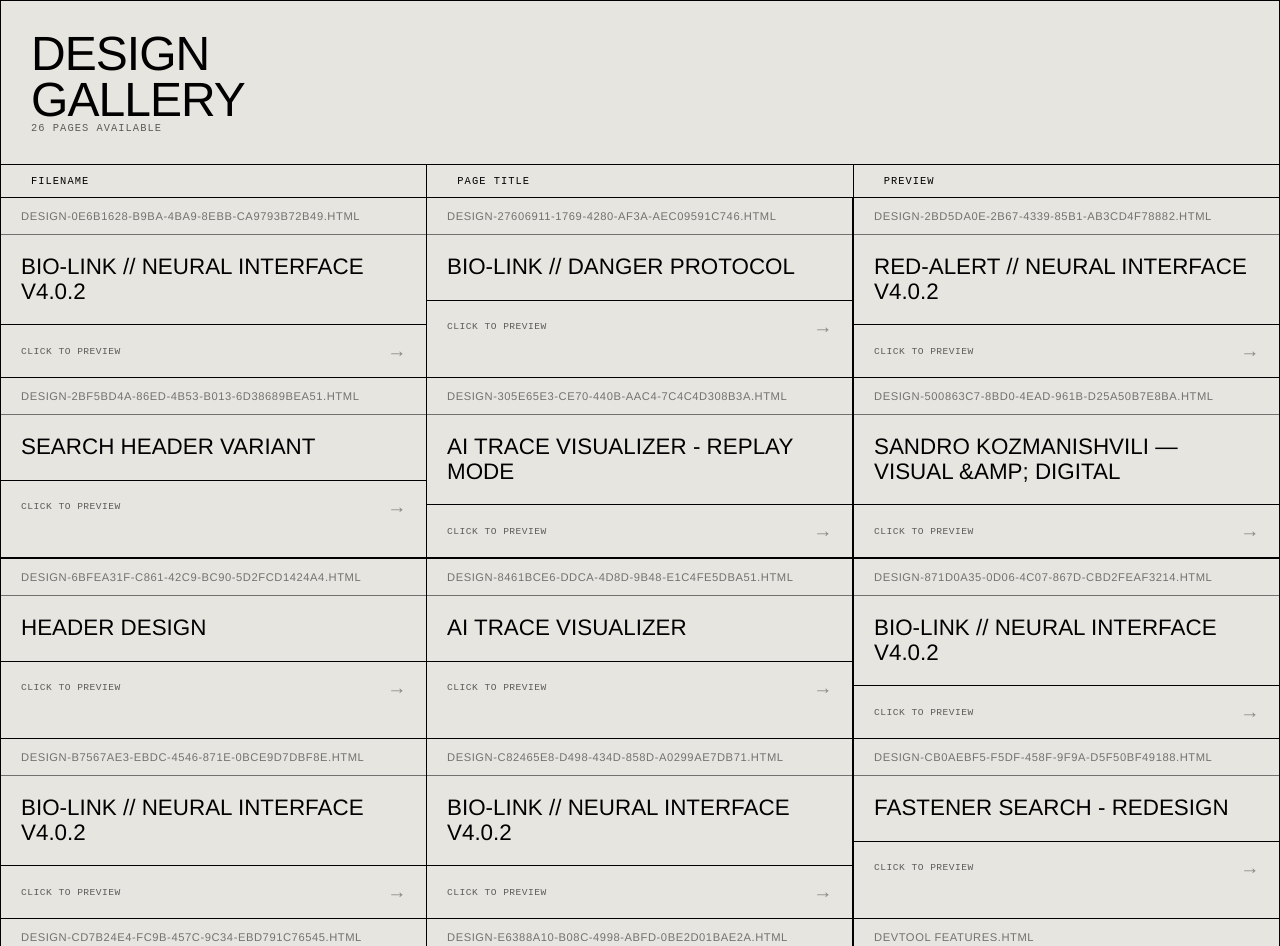
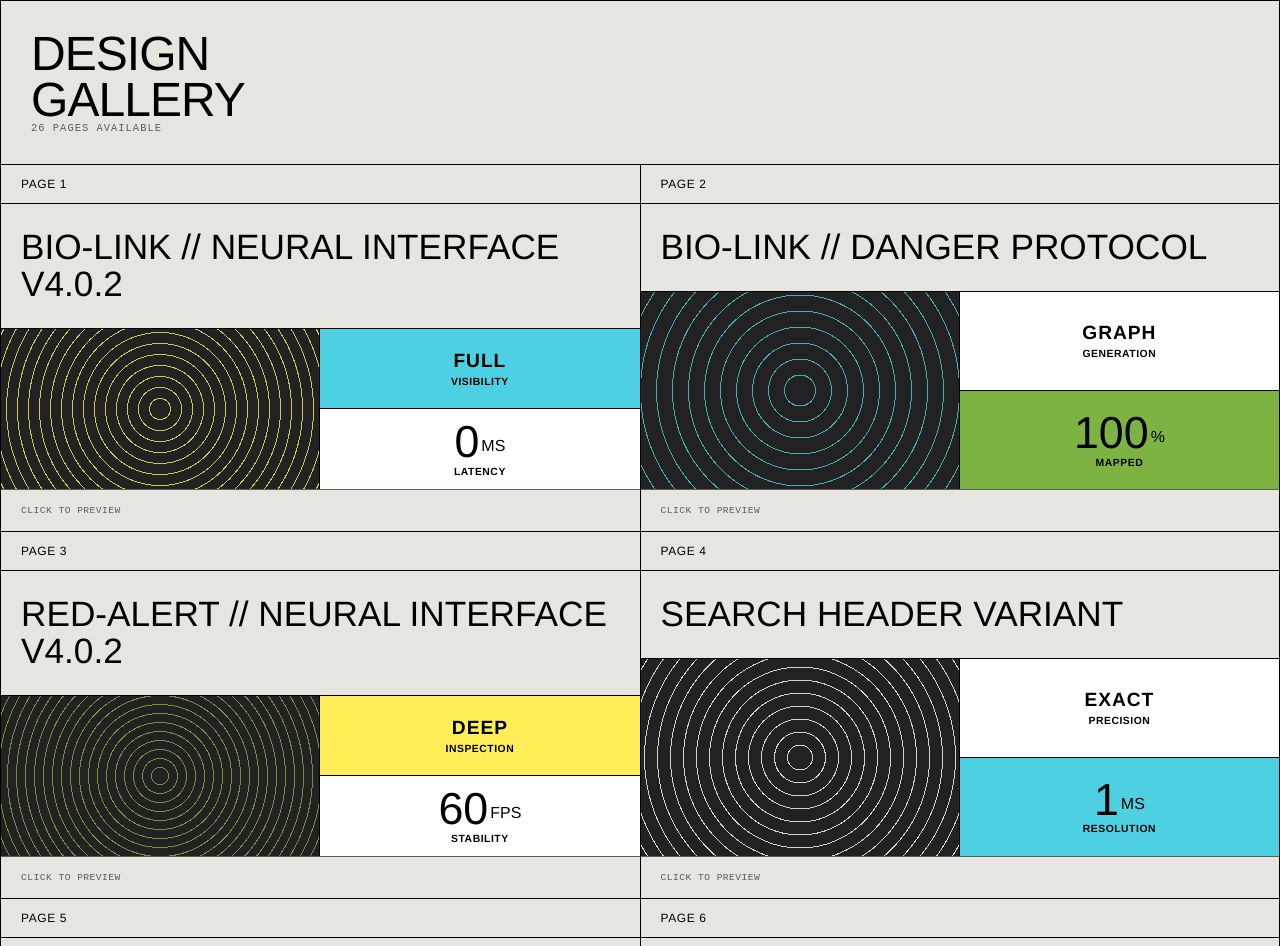
Before and after one commit to alper-sh24/cool-web-ui, a plain HTML site: page index.html in a window 1280 px wide. Shown: the top 946 px of the page. Drawn offline with nearby package versions, Linux system fonts and the light colour scheme.

Commit message:
adjust home page design

```diff
--- a/index.html
+++ b/index.html
@@ -64,73 +64,9 @@
             opacity: 0.6;
         }
 
-        .header-actions {
-            display: flex;
-            gap: 12px;
-            align-items: center;
-        }
-
-        .back-btn {
-            display: none;
-            background: var(--ds-border);
-            color: var(--ds-bg-base);
-            border: none;
-            padding: 12px 20px;
-            font-family: var(--ds-font-mono);
-            font-size: 0.75rem;
-            text-transform: uppercase;
-            letter-spacing: 0.1em;
-            cursor: pointer;
-            transition: opacity 0.2s;
-        }
-
-        .back-btn:hover {
-            opacity: 0.8;
-        }
-
-        .back-btn.visible {
-            display: block;
-        }
-
-        .current-title {
-            font-family: var(--ds-font-mono);
-            font-size: 0.85rem;
-            text-transform: uppercase;
-            letter-spacing: 0.05em;
-            max-width: 400px;
-            overflow: hidden;
-            text-overflow: ellipsis;
-            white-space: nowrap;
-            display: none;
-        }
-
-        .current-title.visible {
-            display: block;
-        }
-
-        .structural-band {
-            display: flex;
-            border-bottom: 1px solid var(--ds-border);
-            background-color: var(--ds-bg-base);
-        }
-
-        .band-item {
-            flex: 1;
-            padding: 10px 30px;
-            font-family: var(--ds-font-mono);
-            font-size: 0.65rem;
-            text-transform: uppercase;
-            letter-spacing: 0.1em;
-            border-right: 1px solid var(--ds-border);
-        }
-
-        .band-item:last-child {
-            border-right: none;
-        }
-
         .gallery-grid {
             display: grid;
-            grid-template-columns: repeat(auto-fill, minmax(320px, 1fr));
+            grid-template-columns: repeat(2, 1fr);
             background-color: var(--ds-border);
             gap: 1px;
             transition: all 0.4s cubic-bezier(0.4, 0, 0.2, 1);
@@ -161,8 +97,7 @@
             flex-direction: column;
             cursor: pointer;
             transition: background-color 0.2s;
-            content-visibility: auto;
-            contain-intrinsic-size: 180px;
+            min-height: 200px;
         }
 
         .page-card:hover {
@@ -172,50 +107,131 @@
         .card-label-band {
             padding: 12px 20px;
             font-family: var(--ds-font-primary);
-            font-size: 0.7rem;
+            font-size: 0.75rem;
             text-transform: uppercase;
             letter-spacing: 0.05em;
             border-bottom: 1px solid var(--ds-border);
-            opacity: 0.5;
         }
 
         .card-title-band {
-            padding: 20px 20px;
+            padding: 25px 20px;
             border-bottom: 1px solid var(--ds-border);
         }
 
         .card-title-band h3 {
-            font-size: 1.4rem;
+            font-size: 2.2rem;
             font-weight: 400;
-            line-height: 1.1;
+            line-height: 1.05;
             text-transform: uppercase;
-            word-break: break-word;
         }
 
-        .card-meta-band {
-            padding: 15px 20px;
+        .card-footer-band {
             display: flex;
-            justify-content: space-between;
-            align-items: center;
+            flex-grow: 1;
+            min-height: 160px;
         }
 
-        .card-filename {
+        .visual-texture {
+            width: 50%;
+            border-right: 1px solid var(--ds-border);
+            background-color: #222;
+            position: relative;
+            overflow: hidden;
+            display: flex;
+            align-items: center;
+            justify-content: center;
+        }
+
+        .pattern-target {
+            width: 150%;
+            height: 150%;
+            background-image: repeating-radial-gradient(
+                circle at center,
+                transparent 0,
+                transparent 10px,
+                var(--ds-accent-yellow) 10px,
+                var(--ds-accent-yellow) 11px
+            );
+            opacity: 0.8;
+        }
+
+        .visual-texture.cyan-target .pattern-target {
+            background-image: repeating-radial-gradient(
+                circle at center, transparent 0, transparent 15px, var(--ds-accent-cyan) 15px, var(--ds-accent-cyan) 16px
+            );
+        }
+
+        .visual-texture.green-target .pattern-target {
+            background-image: repeating-radial-gradient(
+                circle at center, transparent 0, transparent 8px, var(--ds-accent-green) 8px, var(--ds-accent-green) 9px
+            );
+        }
+
+        .visual-texture.white-target .pattern-target {
+            background-image: repeating-radial-gradient(
+                circle at center, transparent 0, transparent 12px, var(--ds-accent-white) 12px, var(--ds-accent-white) 13px
+            );
+        }
+
+        .metrics-stack {
+            width: 50%;
+            display: flex;
+            flex-direction: column;
+        }
+
+        .metric-block {
+            height: 50%;
+            display: flex;
+            flex-direction: column;
+            justify-content: center;
+            align-items: center;
+            padding: 10px;
+        }
+
+        .metric-block.top {
+            border-bottom: 1px solid var(--ds-border);
+        }
+
+        .bg-green { background-color: var(--ds-accent-green); }
+        .bg-cyan { background-color: var(--ds-accent-cyan); }
+        .bg-yellow { background-color: var(--ds-accent-yellow); }
+        .bg-white { background-color: var(--ds-accent-white); }
+
+        .metric-value {
+            font-size: 2.8rem;
+            font-weight: 400;
+            line-height: 0.9;
+        }
+
+        .metric-unit {
+            font-size: 1rem;
+            vertical-align: super;
+            margin-left: 2px;
+        }
+
+        .metric-label {
+            font-family: var(--ds-font-primary);
+            font-size: 0.65rem;
+            text-transform: uppercase;
+            letter-spacing: 0.05em;
+            margin-top: 4px;
+            font-weight: 600;
+        }
+
+        .card-color-index {
             font-family: var(--ds-font-mono);
             font-size: 0.6rem;
             text-transform: uppercase;
             letter-spacing: 0.05em;
             opacity: 0.6;
-            word-break: break-all;
-        }
-
-        .card-arrow {
-            font-size: 1.2rem;
-            opacity: 0.4;
+            margin-top: auto;
+            padding: 15px 20px;
+            border-top: 1px solid var(--ds-border);
         }
 
         .preview-container {
             position: fixed;
-            top: 85px;
+            top: 0;
             left: 0;
             right: 0;
             bottom: 0;
@@ -229,6 +245,52 @@
             display: block;
         }
 
+        .preview-header {
+            height: 100px;
+            border-bottom: 1px solid var(--ds-border);
+            display: flex;
+            align-items: center;
+            padding: 0 30px;
+            background: var(--ds-bg-base);
+            gap: 20px;
+        }
+
+        .preview-header .current-title {
+            font-family: var(--ds-font-mono);
+            font-size: 0.85rem;
+            text-transform: uppercase;
+            letter-spacing: 0.05em;
+            max-width: 400px;
+            overflow: hidden;
+            text-overflow: ellipsis;
+            white-space: nowrap;
+        }
+
+        .preview-header .back-btn {
+            background: var(--ds-border);
+            color: var(--ds-bg-base);
+            border: none;
+            padding: 12px 20px;
+            font-family: var(--ds-font-mono);
+            font-size: 0.75rem;
+            text-transform: uppercase;
+            letter-spacing: 0.1em;
+            cursor: pointer;
+            transition: opacity 0.2s;
+        }
+
+        .preview-header .back-btn:hover {
+            opacity: 0.8;
+        }
+
+        .preview-content {
+            position: absolute;
+            top: 100px;
+            left: 0;
+            right: 0;
+            bottom: 0;
+        }
+
         .preview-iframe {
             width: 100%;
             height: 100%;
@@ -236,7 +298,10 @@
             background: white;
         }
 
-        @media (max-width: 768px) {
+        @media (max-width: 900px) {
+            .gallery-grid {
+                grid-template-columns: 1fr;
+            }
             .module-title {
                 font-size: 2rem;
             }
@@ -244,9 +309,6 @@
                 flex-direction: column;
                 gap: 15px;
                 align-items: flex-start;
-            }
-            .gallery-grid {
-                grid-template-columns: 1fr;
             }
         }
     </style>
@@ -258,44 +320,52 @@
                 <h2 class="module-title">Design<br>Gallery</h2>
                 <p class="header-subtitle" x-text="`${pagesData.length} PAGES AVAILABLE`"></p>
             </div>
-            <div class="header-actions">
-                <span class="current-title" :class="{ 'visible': activePage }" x-text="activePage?.title || ''"></span>
-                <button class="back-btn" :class="{ 'visible': activePage }" @click="closePreview()">
-                    ← Back to Gallery
-                </button>
-            </div>
         </header>
 
-        <div class="structural-band">
-            <div class="band-item">FILENAME</div>
-            <div class="band-item">PAGE TITLE</div>
-            <div class="band-item">PREVIEW</div>
-        </div>
-
         <div class="gallery-grid" :class="{ 'preview-mode': activePage }">
-            <template x-for="page in pagesData" :key="page.filename">
+            <template x-for="(page, index) in pagesData" :key="page.filename">
                 <article class="page-card" @click="openPreview(page)">
                     <div class="card-label-band">
-                        <span x-text="page.filename"></span>
+                        <span x-text="`PAGE ${index + 1}`"></span>
                     </div>
                     <div class="card-title-band">
                         <h3 x-text="page.title"></h3>
                     </div>
-                    <div class="card-meta-band">
-                        <span class="card-filename">CLICK TO PREVIEW</span>
-                        <span class="card-arrow">→</span>
+                    <div class="card-footer-band">
+                        <div class="visual-texture" :class="getTextureClass(index)">
+                            <div class="pattern-target"></div>
                         </div>
+                        <div class="metrics-stack">
+                            <div class="metric-block top" :class="getBgClass(index, 0)">
+                                <span class="metric-label" style="font-size: 1.2rem; margin-top:0;" x-text="getMetric1(index)"></span>
+                                <span class="metric-label" x-text="getMetricLabel1(index)"></span>
+                            </div>
+                            <div class="metric-block" :class="getBgClass(index, 1)">
+                                <div><span class="metric-value" x-text="getMetricValue(index)"></span><span class="metric-unit" x-text="getMetricUnit(index)"></span></div>
+                                <span class="metric-label" x-text="getMetricLabel2(index)"></span>
+                            </div>
+                        </div>
+                    </div>
+                    <div class="card-color-index">CLICK TO PREVIEW</div>
                 </article>
             </template>
         </div>
 
         <div class="preview-container" :class="{ 'active': activePage }">
+            <div class="preview-header">
+                <span class="current-title visible" x-text="activePage?.title || ''"></span>
+                <button class="back-btn visible" @click="closePreview()">
+                    ← Back to Gallery
+                </button>
+            </div>
+            <div class="preview-content">
                 <iframe
                     class="preview-iframe"
                     :src="activePage ? 'pages/' + activePage.filename : ''"
                     loading="lazy"
                     :title="activePage?.title"
                 ></iframe>
+            </div>
         </div>
     </main>
 
@@ -314,6 +384,46 @@
                 closePreview() {
                     this.activePage = null;
                     document.body.style.overflow = '';
+                },
+
+                getTextureClass(index) {
+                    const classes = ['', 'cyan-target', 'green-target', 'white-target'];
+                    return classes[index % 4];
+                },
+
+                getBgClass(index, pos) {
+                    const combos = [
+                        ['bg-cyan', 'bg-white'],
+                        ['bg-white', 'bg-green'],
+                        ['bg-yellow', 'bg-white'],
+                        ['bg-white', 'bg-cyan']
+                    ];
+                    return combos[index % 4][pos];
+                },
+
+                getMetric1(index) {
+                    const vals = ['FULL', 'GRAPH', 'DEEP', 'EXACT'];
+                    return vals[index % 4];
+                },
+
+                getMetricLabel1(index) {
+                    const vals = ['VISIBILITY', 'GENERATION', 'INSPECTION', 'PRECISION'];
+                    return vals[index % 4];
+                },
+
+                getMetricValue(index) {
+                    const vals = ['0', '100', '60', '1'];
+                    return vals[index % 4];
+                },
+
+                getMetricUnit(index) {
+                    const vals = ['MS', '%', 'FPS', 'MS'];
+                    return vals[index % 4];
+                },
+
+                getMetricLabel2(index) {
+                    const vals = ['LATENCY', 'MAPPED', 'STABILITY', 'RESOLUTION'];
+                    return vals[index % 4];
                 }
             };
         }
```
Lines whose indentation alone changed are shown as unchanged.
